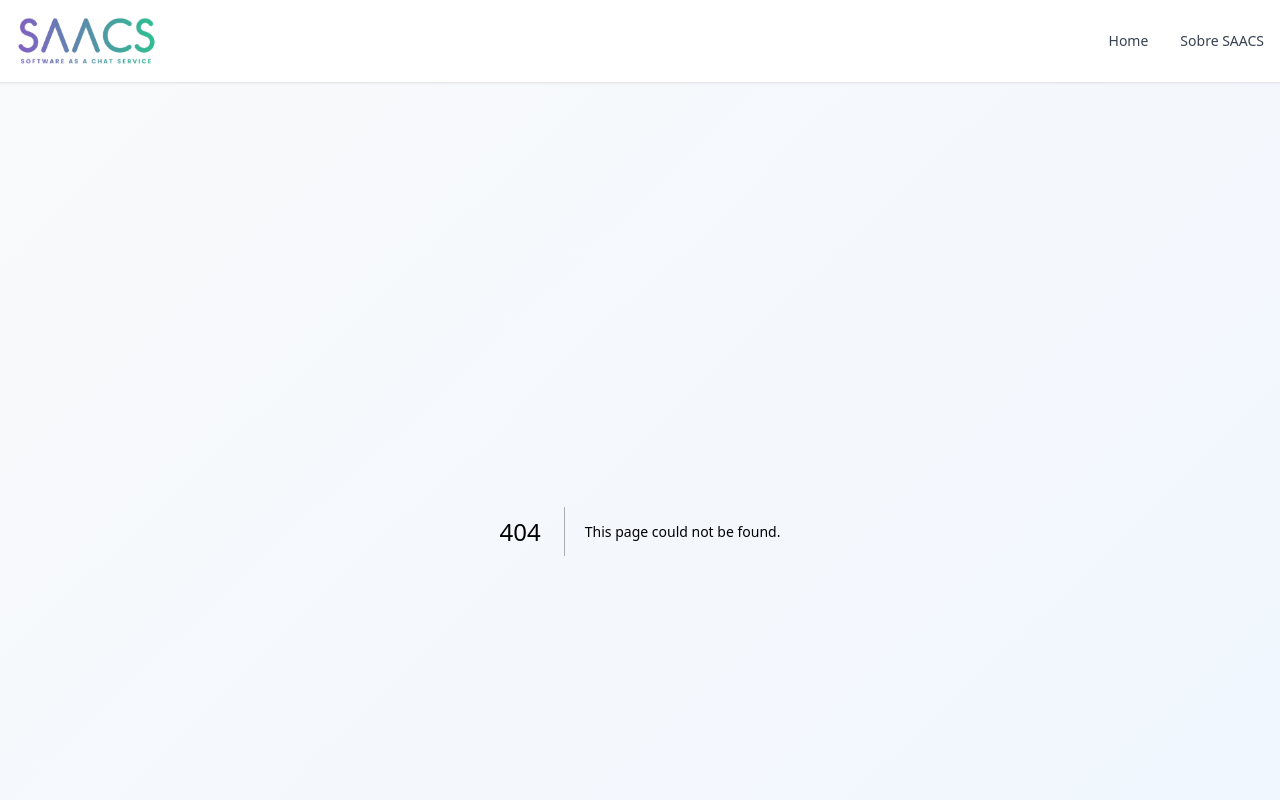
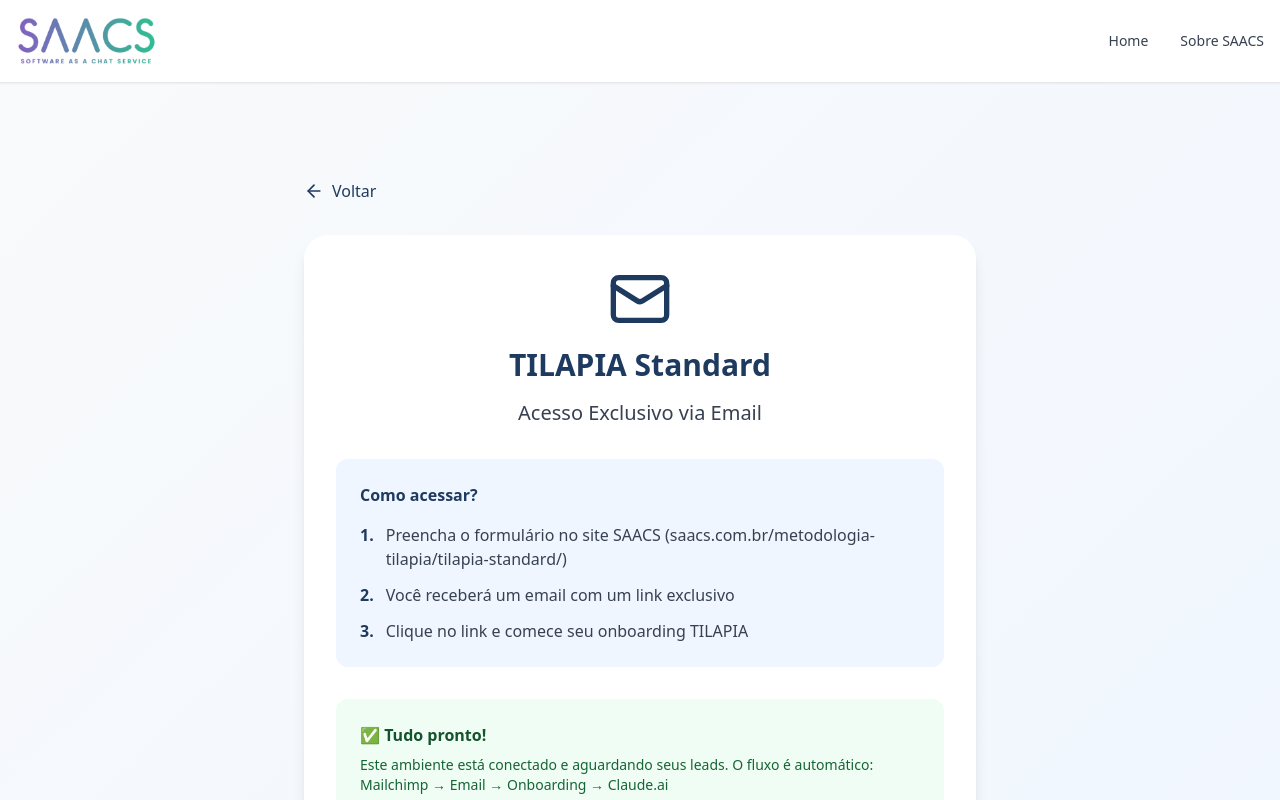
Before and after one commit to saacsai/saacs-onboarding, a Next.js app: page /standard in a window 1280 px wide. Before the commit this address had no page. Shown: the top 800 px of the page. Built offline with nearby package versions, Linux system fonts and the light colour scheme.

Commit message:
feat: add standard info page for email-gated access

```diff
--- /dev/null
+++ b/app/standard/page.tsx
@@ -0,0 +1,56 @@
+'use client'
+
+import Link from 'next/link'
+import { ArrowLeft, Mail } from 'lucide-react'
+
+export default function StandardInfo() {
+  return (
+    <div className="max-w-2xl mx-auto py-12">
+      <Link href="/" className="inline-flex items-center gap-2 text-tilapia-dark hover:underline mb-8">
+        <ArrowLeft size={20} />
+        Voltar
+      </Link>
+
+      <div className="bg-white p-8 rounded-2xl shadow-lg">
+        <div className="text-center mb-8">
+          <Mail className="w-16 h-16 text-tilapia-dark mx-auto mb-4" />
+          <h1 className="text-3xl font-bold text-tilapia-dark mb-4">
+            TILAPIA Standard
+          </h1>
+          <p className="text-xl text-gray-700">
+            Acesso Exclusivo via Email
+          </p>
+        </div>
+
+        <div className="bg-blue-50 p-6 rounded-lg mb-8">
+          <h2 className="font-semibold text-tilapia-dark mb-4">
+            Como acessar?
+          </h2>
+          <ol className="space-y-3 text-gray-700">
+            <li className="flex gap-3">
+              <span className="font-bold text-tilapia-dark">1.</span>
+              <span>Preencha o formulário no site SAACS (saacs.com.br/metodologia-tilapia/tilapia-standard/)</span>
+            </li>
+            <li className="flex gap-3">
+              <span className="font-bold text-tilapia-dark">2.</span>
+              <span>Você receberá um email com um link exclusivo</span>
+            </li>
+            <li className="flex gap-3">
+              <span className="font-bold text-tilapia-dark">3.</span>
+              <span>Clique no link e comece seu onboarding TILAPIA</span>
+            </li>
+          </ol>
+        </div>
+
+        <div className="bg-green-50 p-6 rounded-lg">
+          <h3 className="font-semibold text-green-900 mb-2">
+            ✅ Tudo pronto!
+          </h3>
+          <p className="text-sm text-green-800">
+            Este ambiente está conectado e aguardando seus leads. O fluxo é automático: Mailchimp → Email → Onboarding → Claude.ai
+          </p>
+        </div>
+      </div>
+    </div>
+  )
+}
```
